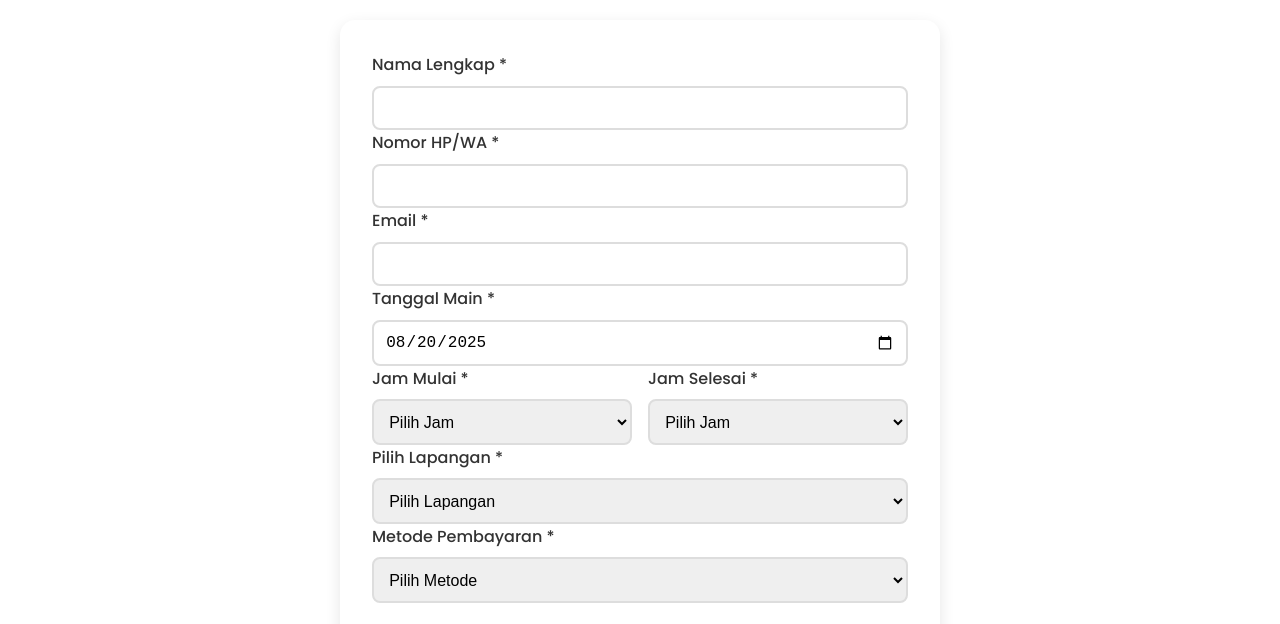
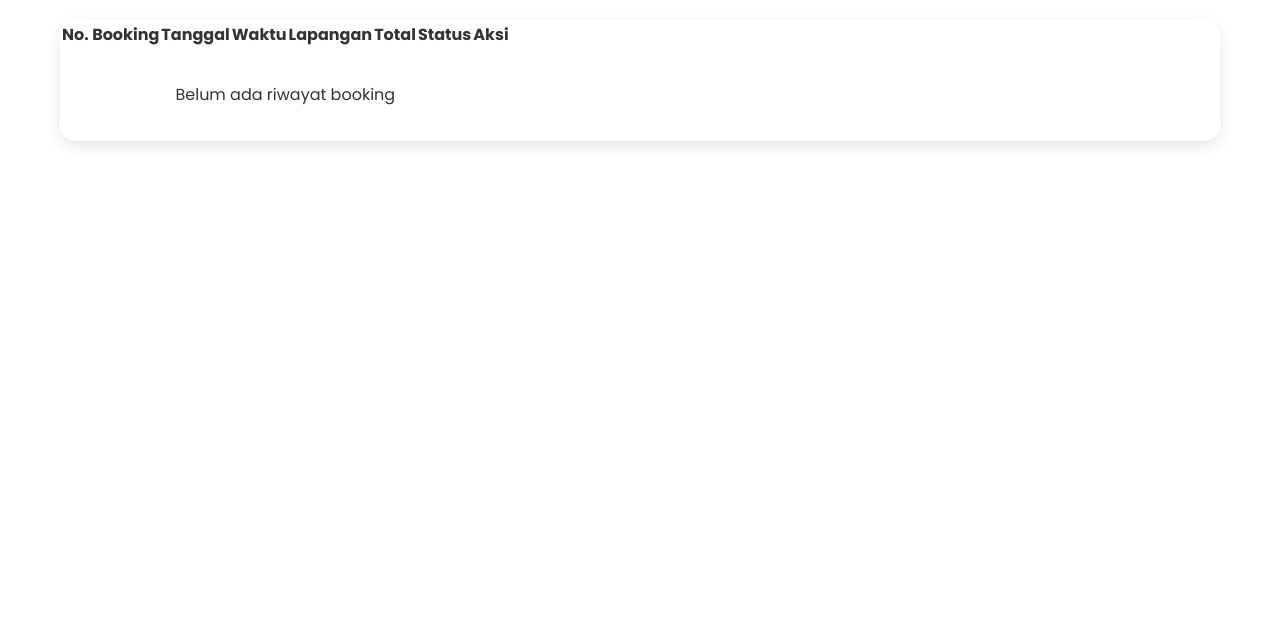
Before and after one commit to julinotmonth/badminton, a plain HTML site: page index.html in a window 1280 px wide. Shown: the part 156-780 px from the top of the page. Drawn offline with Linux system fonts and the light colour scheme.

Commit message:
Add files via upload

```diff
--- a/index.html
+++ b/index.html
@@ -775,7 +775,7 @@
     </div>
 
     <!-- Booking Page -->
-    <div id="booking" class="page active">
+    <div id="booking" class="page">
         <div class="container">
             <h2 class="section-title">Formulir Pemesanan</h2>
 
@@ -923,7 +923,7 @@
     </div>
 
     <!-- History Page -->
-    <div id="history" class="page">
+    <div id="history" class="page active">
         <div class="container">
             <h2 class="section-title">Riwayat Pemesanan</h2>
 
```
